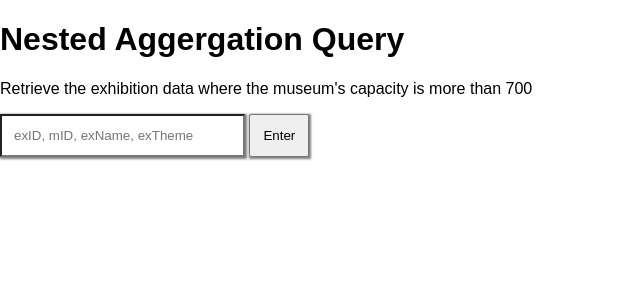
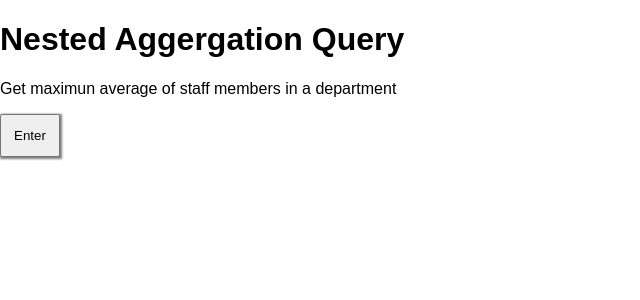
Before and after one commit to Janit11/Art-Gallery-Database, a PHP site: page /nested.php in a window 1280 px wide. Shown: the part 148-448 px from the top of the page, without its empty margins (0-640 px from the left). Run offline with PHP 8.4, Linux system fonts and the light colour scheme.

Commit message:
testing nested and some additions to curator file

```diff
--- a/curator.php
+++ b/curator.php
@@ -22,7 +22,9 @@
                 echo "Curator ID: {$row['cID']} <br>
                     First Name: {$row['fname']} <br>
                     Last Name: {$row['lname']} <br>
-                    Education: {$row['education']}";
+                    Education: {$row['education']} <br>
+                    DepartmentID: {$row['departmentID']} <br>
+                    Staff Members: {$row['staff_members']}";
                 echo "<br> <br>";
             }
         }
--- a/nested.php
+++ b/nested.php
@@ -7,7 +7,7 @@
 <!DOCTYPE html>
 <html>
 <head>
-	<title>Select</title>
+	<title>Nested</title>
     <style>
         input{
             padding: 12px;
@@ -23,9 +23,8 @@
 <head>
 <body>
     <h1>Nested Aggergation Query</h1>
-    <p>Retrieve the exhibition data where the museum's capacity is more than 700  </p>
+    <p>Get maximun average of staff members in a department</p>
     <form action="" method="POST">
-        <input type="text" size = "25" name="input" placeholder="exID, mID, exName, exTheme">
 
         <input type="submit" name ="enter" value="Enter">
     </form>
@@ -35,30 +34,16 @@
 <?php
     $conn = OpenCon() ;
     if(isset($_POST['enter'])){
-        $input = $_POST["input"];
-        echo " <br>";
 
-        $sql = "SELECT '$input', exID, mID, exName, exTheme FROM exhibition_held WHERE mID IN (SELECT mID FROM Museum GROUP BY mID HAVING AVG(Capacity) > 700)";
+        $sql = "SELECT MAX(average) AS average2 FROM( SELECT AVG(staff_members) AS average FROM Curator GROUP BY departmentID)";
         $result = mysqli_query($conn, $sql);
         $resultCheck = mysqli_num_rows($result);
 
         if ($resultCheck > 0) {
             while ($row = mysqli_fetch_array($result)) { //"mysqli_fetch_assoc" fetches all the info from $result (php function)
-                if($input == 'exID') {
-                    echo $row['exID'];
-                    echo " <br>";
-                } elseif($input == 'mID') {
-                    echo $row['mID'];
-                    echo " <br>";
-                } elseif($input == 'exName') {
-                    echo $row['exName'];
-                    echo " <br>";
-                } elseif($input == 'exTheme') {
-                    echo $row['exTheme'];
-                    echo " <br>";
-                } else {
-                    echo ' ';
-                }
+                echo 'average2';
+
+                echo " <br>";
             }
         }
 
```
